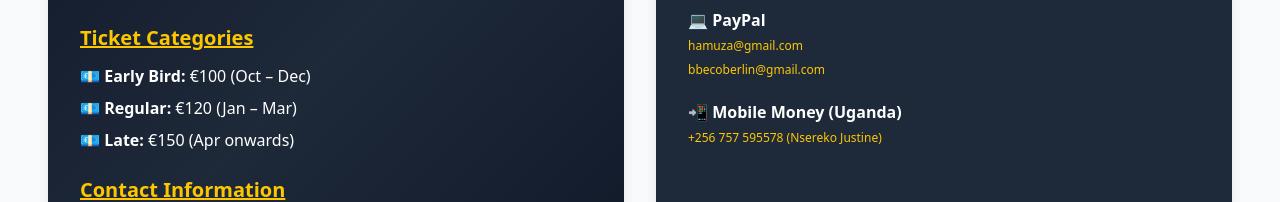
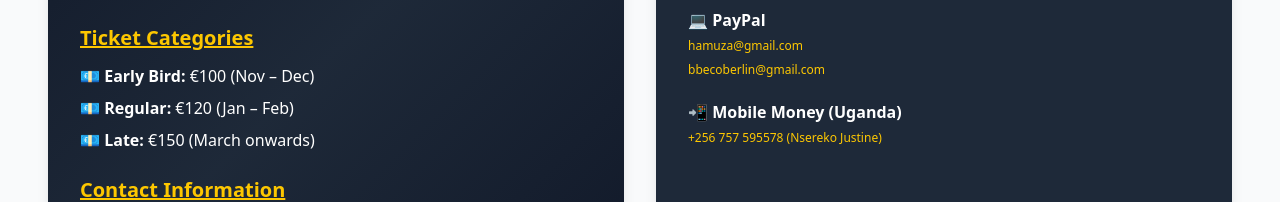
Before and after one commit to mperwe/bug-form_frontend, a React (Vite) app: page / in a window 1280 px wide. Shown: the part 680-882 px from the top of the page. Built offline with nearby package versions, Linux system fonts and the light colour scheme; the HTML template or start-up script is replaced by a standard one.

Commit message:
edit dates

```diff
--- a/src/pages/Home.jsx
+++ b/src/pages/Home.jsx
@@ -200,9 +200,9 @@ export default function Home() {
               Ticket Categories
             </h3>
             <ul className="space-y-2 mb-6 text-sm md:text-base">
-              <li>💶 <strong>Early Bird:</strong> €100 (Oct – Dec)</li>
-              <li>💶 <strong>Regular:</strong> €120 (Jan – Mar)</li>
-              <li>💶 <strong>Late:</strong> €150 (Apr onwards)</li>
+              <li>💶 <strong>Early Bird:</strong> €100 (Nov – Dec)</li>
+              <li>💶 <strong>Regular:</strong> €120 (Jan – Feb)</li>
+              <li>💶 <strong>Late:</strong> €150 (March onwards)</li>
             </ul>
 
             <h3 className="text-xl font-semibold mb-3 underline text-yellow-400">
```
